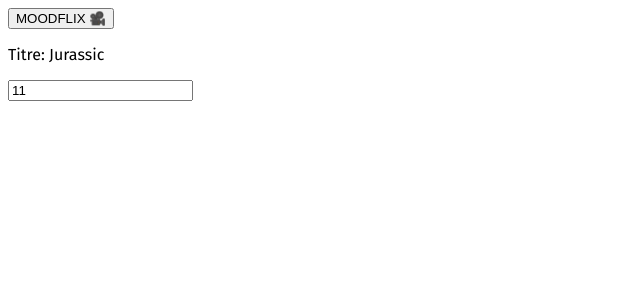
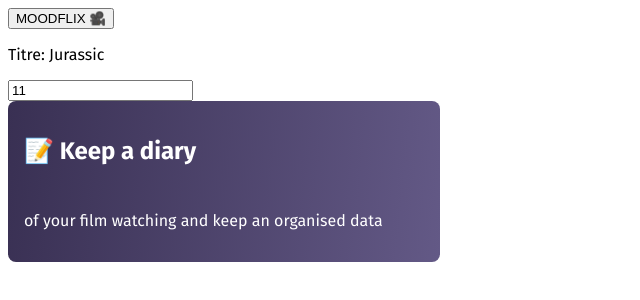
Before and after one commit to WildCodeSchool-2024-02/JS-RemoteFR-CodeOfWar-P2-MoodFlix, a React (Vite) app in the folder client/: page / in a window 1280 px wide. Shown: the top 300 px of the page, without its empty margins (0-640 px from the left). Built offline with nearby package versions, Linux system fonts and the light colour scheme.

Commit message:
✨ homecards added

```diff
--- a/client/src/App.jsx
+++ b/client/src/App.jsx
@@ -1,6 +1,27 @@
 import axios from "axios";
 import "./App.css";
 import { useState } from "react";
+import HomeCard from "./components/HomeCard";
+import "./styles/HomeCard.css";
+
+const cardsData = [
+  {
+    title: "📝 Keep a diary",
+    content: "of your film watching and keep an organised data",
+  },
+  {
+    title: "✍🏻 Write Reviews",
+    content: "write and share reviews of the last movies you've watched",
+  },
+  {
+    title: "👁 Keep Track",
+    content: "of every film you've ever watched",
+  },
+  {
+    title: "👩‍👩‍👧‍👧 Join the Community",
+    content: "and meet people who loves movies as much as you do!",
+  },
+];
 
 function App() {
   // Déclarer un état pour stocker le titre du film
@@ -13,28 +34,32 @@ function App() {
     const url = `https://api.themoviedb.org/3/movie/${changeNumber}?language=fr&api_key=${import.meta.env.VITE_API_KEY}`;
 
     // Effectuer une requête GET à l'API avec axios
-    axios.get(url)
-      .then(response => {
+    axios
+      .get(url)
+      .then((response) => {
         // 👇 Mettre à jour l'état du titre avec le titre du film récupéré
         setTitle(response.data.title);
       })
-      .catch(error => {
-        console.error('Erreur lors de la récupération du film :', error);
+      .catch((error) => {
+        console.error("Erreur lors de la récupération du film :", error);
       });
-  }
+  };
 
   const handleChange = (event) => {
-    setChangeNumber(event.target.value)
-  }
+    setChangeNumber(event.target.value);
+  };
 
   return (
     <main className="container">
       {/* Bouton pour déclencher la recherche du film */}
-      <input type="button" onClick={handleClick} value="MOODFLIX 🎥"/>
+      <input type="button" onClick={handleClick} value="MOODFLIX 🎥" />
       {/* Affichage du titre du film */}
       <p>Titre: {title}</p>
       {/* Exemple d'un autre input */}
-      <input type="number" onChange={handleChange} defaultValue={11}/>
+      <input type="number" onChange={handleChange} defaultValue={11} />
+      <div>
+        <HomeCard title={cardsData[0].title} content={cardsData[0].content} />
+      </div>
     </main>
   );
 }
--- /dev/null
+++ b/client/src/components/HomeCard.jsx
@@ -0,0 +1,8 @@
+export default function HomeCard({ title, content }) {
+  return (
+    <div className="HomeCard">
+      <h2 className="card-title">{title}</h2>
+      <p className="card-content">{content}</p>
+    </div>
+  );
+}
--- /dev/null
+++ b/client/src/styles/HomeCard.css
@@ -0,0 +1,31 @@
+.HomeCard {
+  display: flex;
+  width: 400px;
+  padding: 16px;
+  flex-direction: column;
+  justify-content: center;
+  align-items: flex-start;
+  gap: 10px;
+  border-radius: 8px;
+  background: linear-gradient(96deg, #393053 0%, #635986 100%);
+  color: white;
+}
+
+.HomeCard > title {
+  color: var(--primary-font-color, #fff);
+  font-family: "Fira Sans";
+  font-size: 32px;
+  font-style: normal;
+  font-weight: 400;
+  line-height: normal;
+}
+
+.HomeCard > content {
+  align-self: stretch;
+  color: var(--primary-font-color, #fff);
+  font-family: "Fira Sans";
+  font-size: 16px;
+  font-style: normal;
+  font-weight: 400;
+  line-height: normal;
+}
```
Also changed, not shown: package.json (+9 -3 lines), 1 other file (tests, documents, lock files or other folders).
